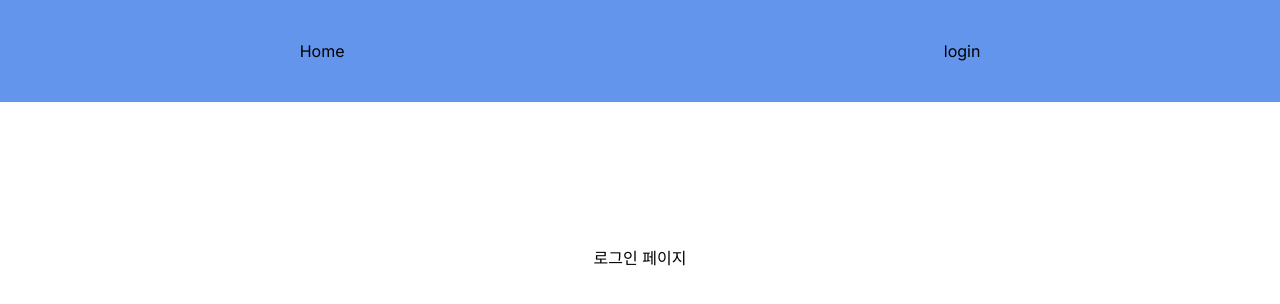
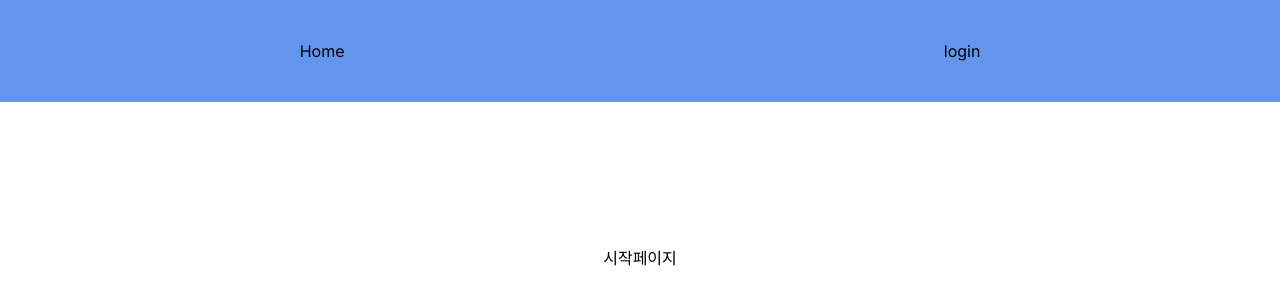
Before and after one commit to cirel31/MLBArchive, a Next.js app in the folder frontend/: page / in a window 1280 px wide. Shown: the top 304 px of the page. Built offline with nearby package versions, Linux system fonts and the light colour scheme.

Commit message:
[S09P22A301-46] test: 로그인 oauth 테스트 중

```diff
--- a/frontend/app/oauth/naver/page.tsx
+++ b/frontend/app/oauth/naver/page.tsx
@@ -1,13 +1,27 @@
 'use client'
-import {useState} from "react";
+import {useEffect, useState} from "react";
+import axios from "axios";
 
 const NaverLoginPage = () => {
-  const code = window.location.href.split("code=")[1]?.split("&")[0]
+  const API_KEY_NAVER = process.env.NEXT_PUBLIC_NAVER_CLIENT_ID
+  const API_SECRETE_NAVER = process.env.NEXT_PUBLIC_NAVER_CLIENT_SECRET
+  const parsingData = window.location.href.split("code=")[1]?.split("&")[0]
+  const code = parsingData
   console.log(code)
   const [isLoading, setIsLoading] = useState(true);
   const baseURL = '';
   const subURL = '';
-
+  useEffect(() => {
+    if (code) {
+      axios.get(`https://nid.naver.com/oauth2.0/token?grant_type=authorization_code&client_id=${API_KEY_NAVER}&client_secret=${API_SECRETE_NAVER}&code=${code}`)
+        .then((response) => {
+          console.log(response.data)
+        })
+        .catch((error) => {
+          console.log(error)
+        })
+    }
+  }, [code])
   return (
     <>
       <div>
--- a/frontend/app/page.tsx
+++ b/frontend/app/page.tsx
@@ -1,13 +1,8 @@
-import Link from "next/link";
 
 export default function Home() {
   return (
     <main className="flex min-h-screen flex-col items-center justify-between p-24">
-      <Link href={'/login'}>
-        <div>
-          로그인 페이지
-        </div>
-      </Link>
+      <p>시작페이지</p>
     </main>
   )
 }
```
